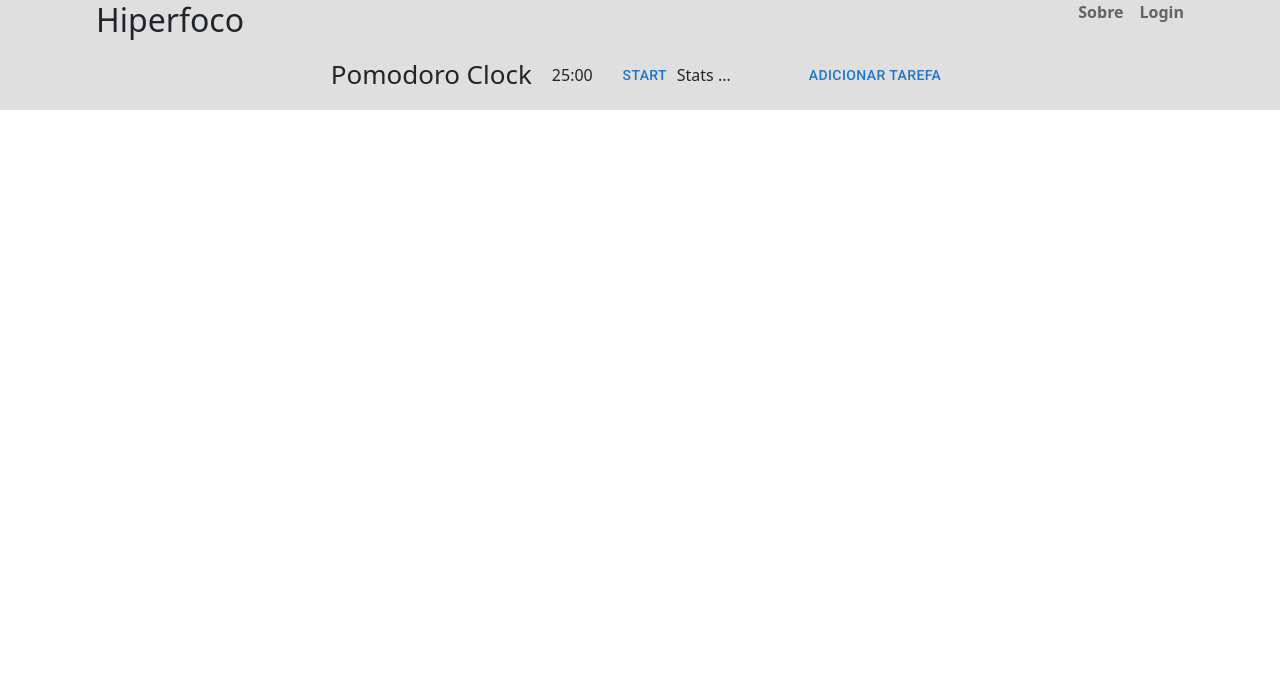
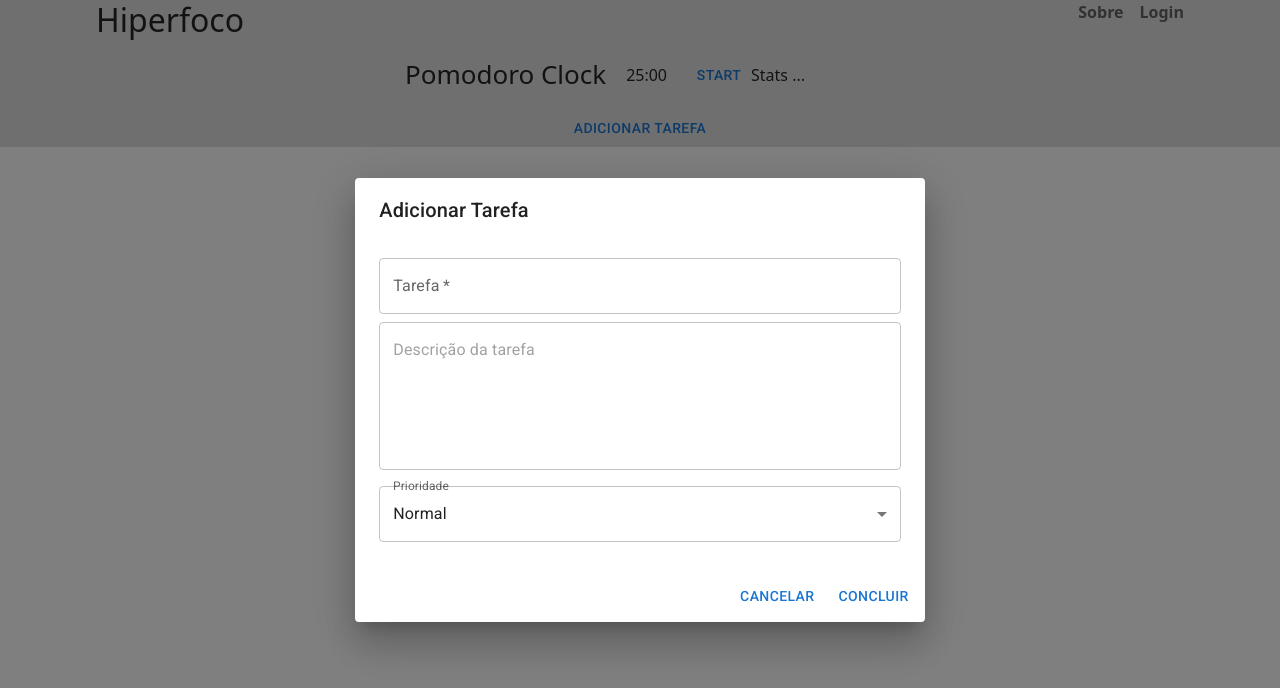
Before and after one commit to JohelPires/hiperfoco-v3-frontend, a React (Create React App) app: page / in a window 1280 px wide. Both pictures are taken after a click on the button "ADICIONAR TAREFA". Shown: the top 688 px of the page. Built offline with nearby package versions, Linux system fonts and the light colour scheme; no server answers.

Commit message:
adicionar tarefa funcionando

```diff
--- a/src/App.js
+++ b/src/App.js
@@ -13,12 +13,10 @@ import PomodoroClock from './components/PomodoroClock'
 import TaskList from './components/TaskList'
 import NavBar from './components/NavBar'
 import { Button } from '@mui/material'
-
-function AddTask() {
-  return <Button>Adicionar tarefa</Button>
-}
+import TaskEditor from './components/TaskEditor'
 
 function App() {
+  const [openTaskEditor, setOpenTaskEditor] = useState(false)
   const [data, setData] = useState('')
 
   useEffect(() => {
@@ -27,7 +25,9 @@ function App() {
       .catch((error) => console.error(error))
   }, [])
 
-  // console.log(dado)
+  const handleTaskEditorWindow = () => {
+    setOpenTaskEditor(true)
+  }
 
   // const [data, setData] = useState([
   //   {
@@ -206,7 +206,14 @@ function App() {
       <NavBar />
       <div className='top-container'>
         <PomodoroClock />
-        <AddTask />
+      </div>
+      <div className='add-task'>
+        <Button onClick={handleTaskEditorWindow}>Adicionar tarefa</Button>
+        <TaskEditor
+          open={openTaskEditor}
+          handleClose={() => setOpenTaskEditor(false)}
+          edit={false}
+        />
       </div>
 
       {data && (
--- a/src/api/api.js
+++ b/src/api/api.js
@@ -6,3 +6,20 @@ export function fetchMyData() {
     .then((response) => response.data)
     .catch((error) => console.error(error))
 }
+
+export function postData(formData) {
+  console.log(formData.title)
+  const dados = {
+    title: formData.title,
+    desc: formData.desc,
+    priority: 2,
+  }
+  return axios
+    .post('http://localhost:5001/api/v1/tasks', dados)
+    .then((response) => {
+      console.log(response.data)
+    })
+    .catch((error) => {
+      console.error(error)
+    })
+}
--- a/src/components/TaskEditor.js
+++ b/src/components/TaskEditor.js
@@ -1,36 +1,107 @@
-import React from 'react'
-import Button from '@mui/material/Button'
-import TextField from '@mui/material/TextField'
-import Dialog from '@mui/material/Dialog'
-import DialogActions from '@mui/material/DialogActions'
-import DialogContent from '@mui/material/DialogContent'
-import DialogContentText from '@mui/material/DialogContentText'
-import DialogTitle from '@mui/material/DialogTitle'
+import React, { useState } from 'react'
+import {
+  TextField,
+  FormControl,
+  InputLabel,
+  Select,
+  MenuItem,
+  Button,
+  DialogActions,
+  Dialog,
+  DialogTitle,
+  DialogContent,
+} from '@mui/material'
+import { postData } from '../api/api'
+// import Button from '@mui/material/Button'
+// import TextField from '@mui/material/TextField'
+// import Dialog from '@mui/material/Dialog'
+// import DialogActions from '@mui/material/DialogActions'
+// import DialogContent from '@mui/material/DialogContent'
+// import DialogContentText from '@mui/material/DialogContentText'
+// import DialogTitle from '@mui/material/DialogTitle'
 
-function TaskEditor() {
+function TaskEditor({ open, handleClose, modo }) {
+  const [title, setTitle] = useState('')
+  const [description, setDescription] = useState('')
+  const [priority, setPriority] = useState(2)
+  // const [formData, setFormData] = useState({})
+
+  const handleChange = (event) => {
+    const { name, value } = event.target
+    switch (name) {
+      case 'title':
+        setTitle(value)
+        break
+      case 'description':
+        setDescription(value)
+        break
+      case 'priority':
+        setPriority(value)
+        break
+      default:
+        break
+    }
+  }
+
+  function handleConcluir(event) {
+    console.log(title, description, priority)
+
+    postData({ title, desc: description, priority })
+    handleClose()
+  }
+
   return (
     <div>
       {' '}
       <Dialog open={open} onClose={handleClose}>
-        <DialogTitle>Subscribe</DialogTitle>
+        <DialogTitle>
+          {modo ? 'Editar tarefa ' : 'Adicionar Tarefa'}
+        </DialogTitle>
         <DialogContent>
-          <DialogContentText>
+          {/* <DialogContentText>
             To subscribe to this website, please enter your email address here.
             We will send updates occasionally.
-          </DialogContentText>
+          </DialogContentText> */}
+          {/* <form onSubmit={'handleSubmit'}> */}
           <TextField
-            autoFocus
-            margin='dense'
-            id='name'
-            label='Email Address'
-            type='email'
+            label='Tarefa'
+            name='title'
+            value={title}
+            onChange={handleChange}
             fullWidth
-            variant='standard'
+            required
+            margin='normal'
           />
+          <TextField
+            placeholder='Descrição da tarefa'
+            name='description'
+            value={description}
+            onChange={handleChange}
+            rows={5}
+            multiline
+            fullWidth
+          />
+          <FormControl fullWidth margin='normal'>
+            <InputLabel>Prioridade</InputLabel>
+            <Select
+              name='priority'
+              value={priority}
+              onChange={handleChange}
+              required
+              defaultValue='2'
+            >
+              <MenuItem value={1}>Alta</MenuItem>
+              <MenuItem defaultChecked value={2}>
+                Normal
+              </MenuItem>
+              <MenuItem value={3}>Baixa</MenuItem>
+            </Select>
+          </FormControl>
+          {/* </form> */}
         </DialogContent>
         <DialogActions>
-          <Button onClick={handleClose}>Cancel</Button>
-          <Button onClick={handleClose}>Subscribe</Button>
+          <Button onClick={handleClose}>Cancelar</Button>
+          <Button onClick={handleConcluir}>Concluir</Button>
         </DialogActions>
       </Dialog>
     </div>
```
